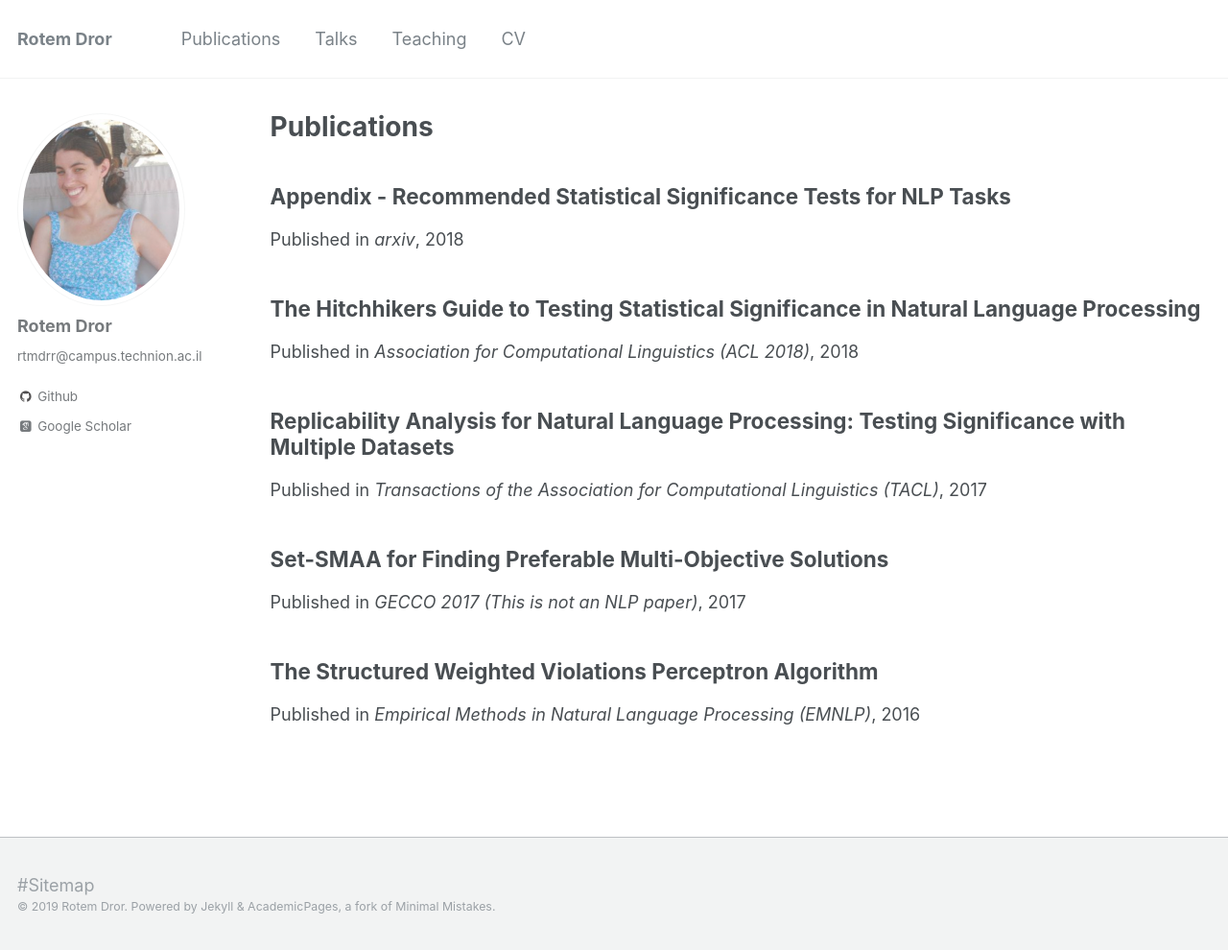
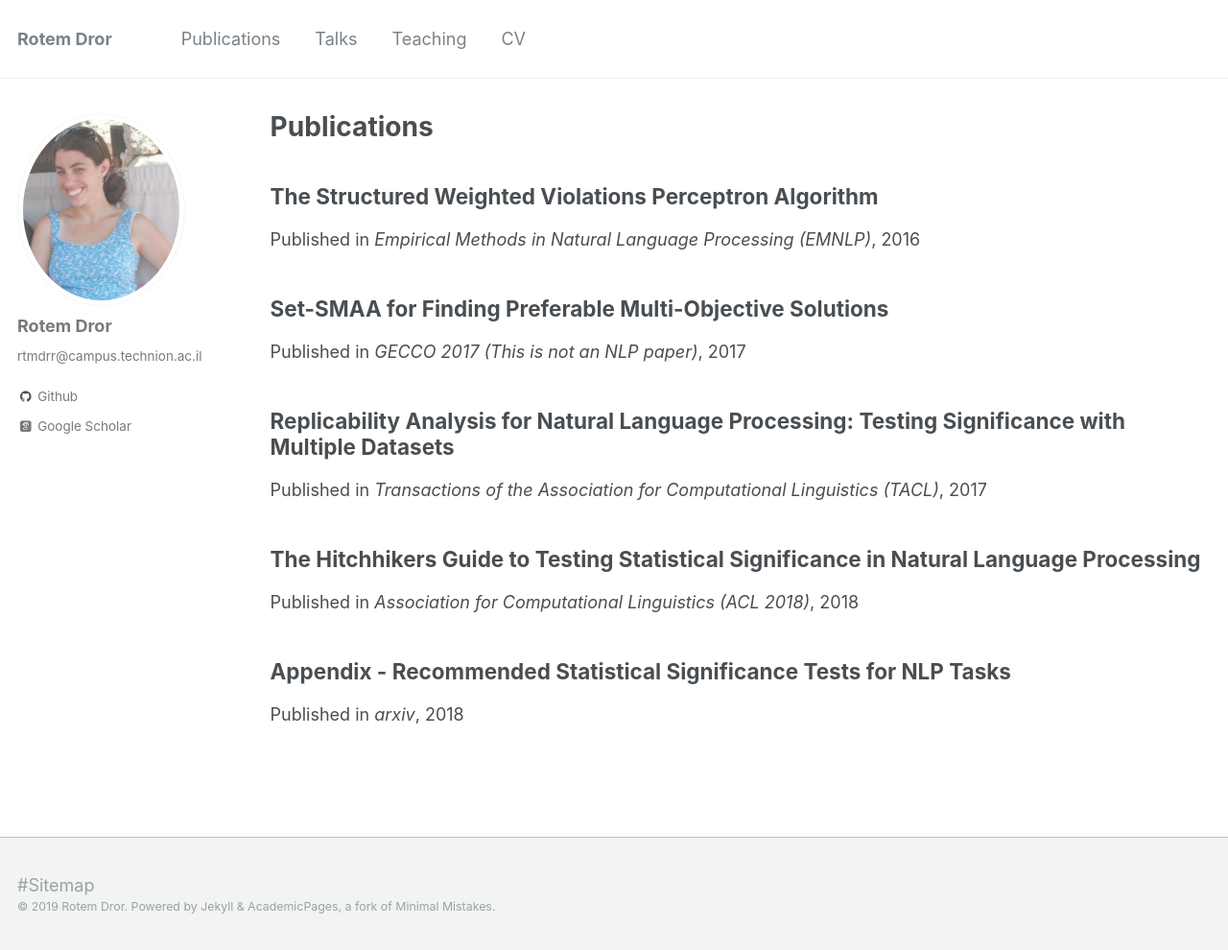
Before and after one commit to rtmdrr/rtmdrr.github.io, a Jekyll site: the page built from _pages/publications.md, in a window 1280 px wide and 990 px high. Shown: the whole window at 96% size. Built offline with Jekyll 4.4.1, drawn with Linux system fonts in a browser that asks for light colours; some web fonts are replaced.

Commit message:
Update publications.md

```diff
--- a/_pages/publications.md
+++ b/_pages/publications.md
@@ -11,4 +11,4 @@
 
 <!--{% include base_path %}-->
 
-{% for post in site.publications reversed%} {% include archive-single.html %} {% endfor %}
+{% for post in site.publications%} {% include archive-single.html %} {% endfor %}
```
